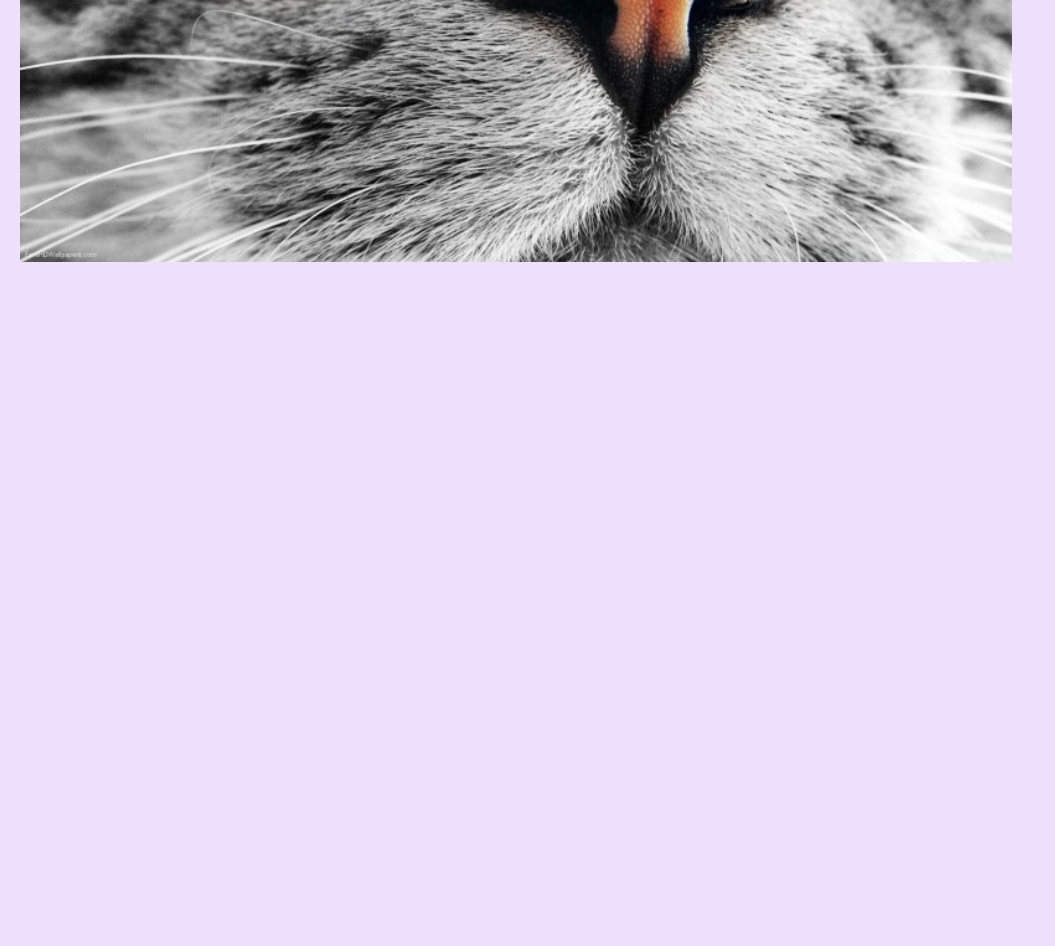
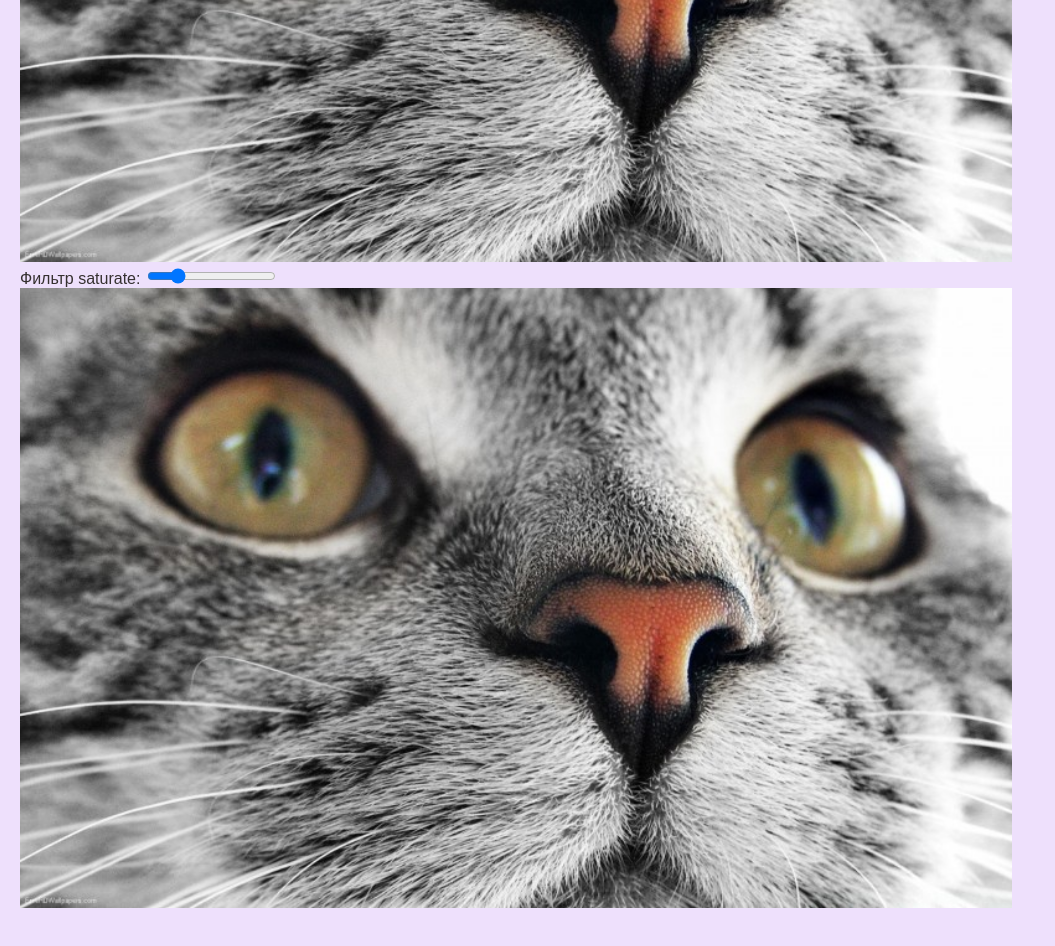
Before and after one commit to deehope/web-front-labs, a plain HTML site: page lab5/filters.html in a window 1280 px wide. Shown: the part 3659-4605 px from the top of the page, without its empty margins (0-1055 px from the left). Before the commit the page ends 3959 px from the top, so only its background shows below. Drawn offline with Linux system fonts and the light colour scheme.

Commit message:
Фильтр saturate

```diff
--- a/lab5/filters.html
+++ b/lab5/filters.html
@@ -38,6 +38,11 @@
             let value = document.getElementById('invertValue').value + '%';
             document.getElementById('invertOutput').innerText = value;
             document.getElementById('invertImage').style.filter = 'invert(' + value + ')';
+        }
+        function saturateChange() {
+            let value = document.getElementById('saturateValue').value + '%';
+            document.getElementById('saturateOutput').innerText = value;
+            document.getElementById('saturateImage').style.filter = 'saturate(' + value + ')';
         }
     </script>
 </head>
@@ -100,6 +105,15 @@
         <div>
             <img src="cat.jpeg" id="invertImage" width="80%">
         </div>
+
+        <div>
+            Фильтр saturate:
+                <input type="range" min="0" max="500" value="100" onchange="saturateChange()" id="saturateValue">
+                <span id="saturateOutput"></span>
+        </div>
+        <div>
+            <img src="cat.jpeg" id="saturateImage" width="80%">
+        </div>
     </main>
 
     <footer>
```
